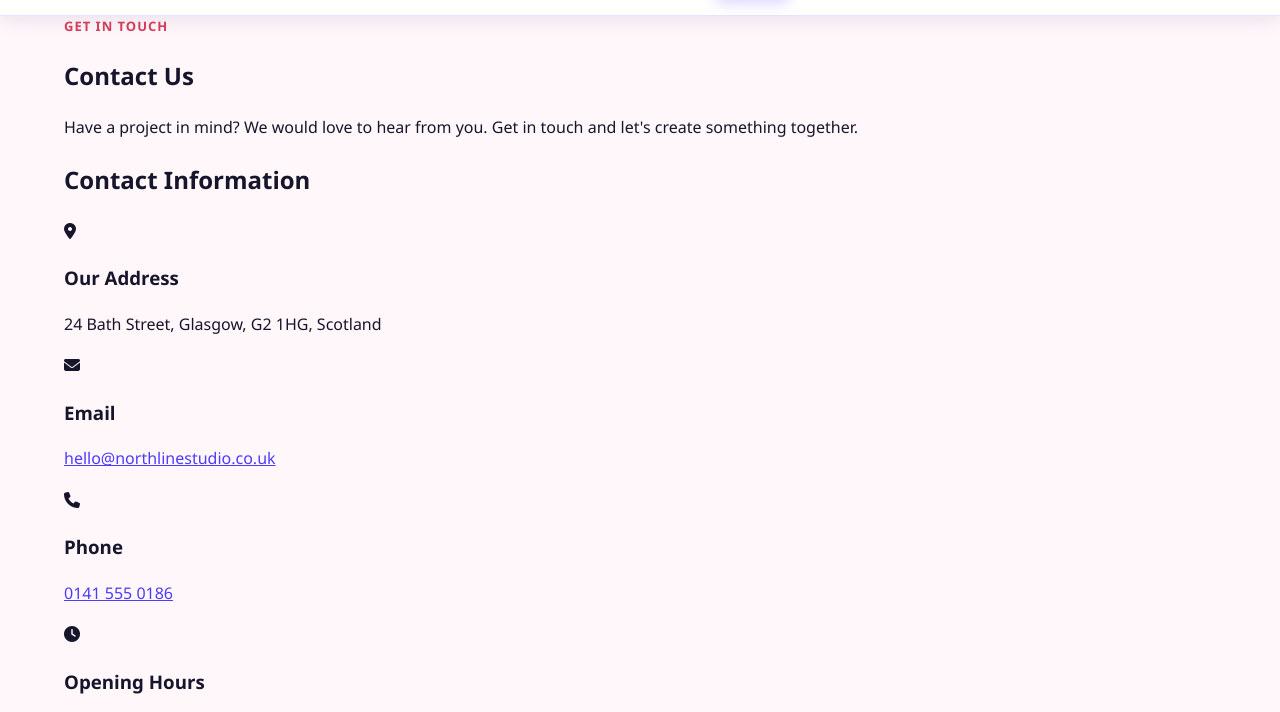
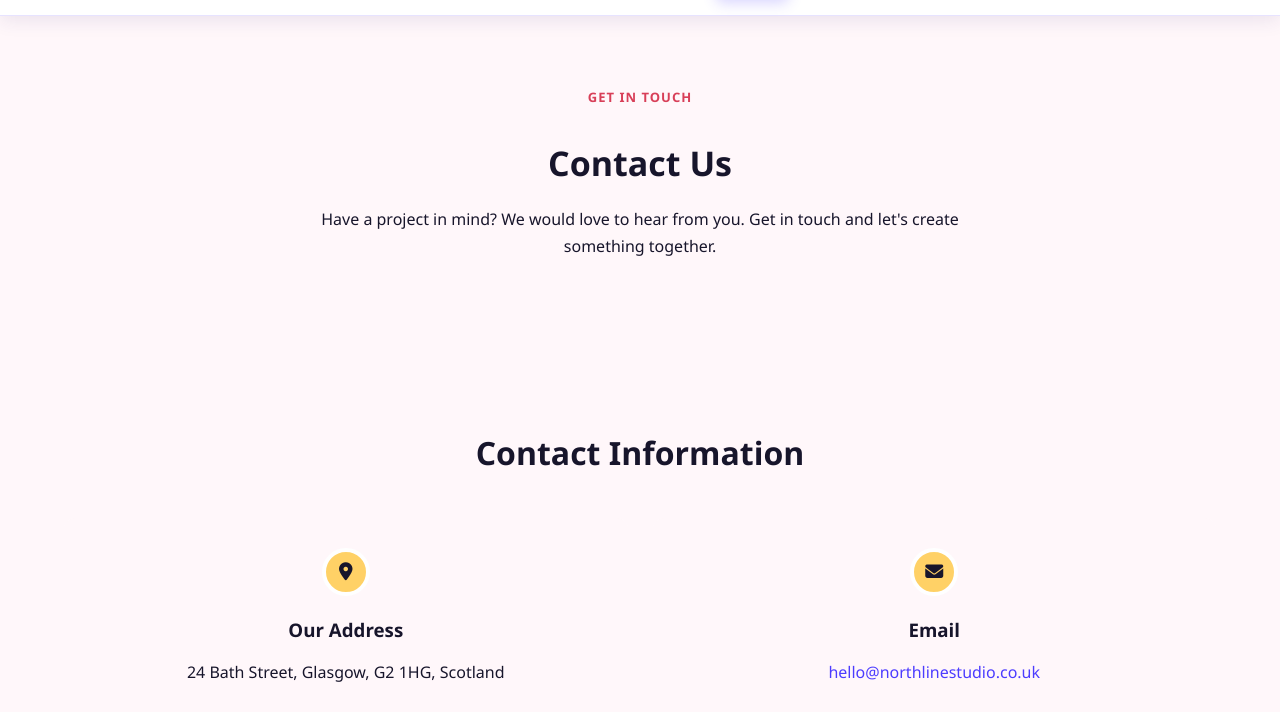
Before and after one commit to PO94-ART/horthline-studio, a plain HTML site: page contact.html in a window 1280 px wide. Shown: the part 67-779 px from the top of the page. Drawn offline with Linux system fonts and the light colour scheme.

Commit message:
Update style.css
16,11,2026

```diff
--- a/css/style.css
+++ b/css/style.css
@@ -417,6 +417,82 @@ body.menu-is-open {
 
 }
 
+/* Contact page introduction */
+.contact-intro {
+	padding: 70px 0;
+	text-align: center;
+	background-color: #fff7fa;
+}
+
+.contact-intro h1 {
+	font-size: 42px;
+	color: #17152b;
+	margin-bottom: 15px;
+}
+
+.contact-intro p {
+	max-width: 650px;
+	margin: 0 auto;
+	line-height: 1.7;
+}
+
+/* Contact information */
+.contact-information {
+	padding: 70px 0;
+}
+
+.contact-information h2 {
+	text-align: center;
+	font-size: 32px;
+	margin-bottom: 40px;
+	color: #17152b;
+}
+
+.contact-details {
+	display: grid;
+	grid-template-columns: 1fr;
+	gap: 25px;
+}
+
+.contact-details > div {
+	background-color: #fff7fa;
+	padding: 30px;
+	border-radius: 12px;
+	text-align: center;
+}
+
+.contact-details i {
+    display: grid;
+    width: 48px;
+    height: 48px;
+    margin: 0 auto 15px;
+    font-size: 18px;
+    color: #17152b;
+    background-color: #ffd166;
+    border: 4px solid #ffffff;
+    border-radius: 50%;
+    place-items: center;
+}
+
+
+.contact-details h3 {
+	color: #17152b;
+	margin-bottom: 10px;
+}
+
+.contact-details p {
+	line-height: 1.6;
+}
+
+.contact-details a {
+	color: #4c3cff;
+	text-decoration: none;
+}
+
+.contact-details a:hover {
+  text-decoration: underline;
+}
+
 /* Site footer */
 .site-footer {
 	padding-top: 48px;
@@ -568,9 +644,22 @@ body.menu-is-open {
     font-size: 26px;
 	}
 
+
 	.service-grid {
     grid-template-columns: repeat(3, 1fr);
 }
+
+	.contact-details {
+		grid-template-columns: repeat(2, 1fr);
+	}
+
+
+
+
+
+	.contact-intro h1 {
+		font-size: 34px;
+	}
 
 	.footer-layout {
 		flex-direction: row;
```
